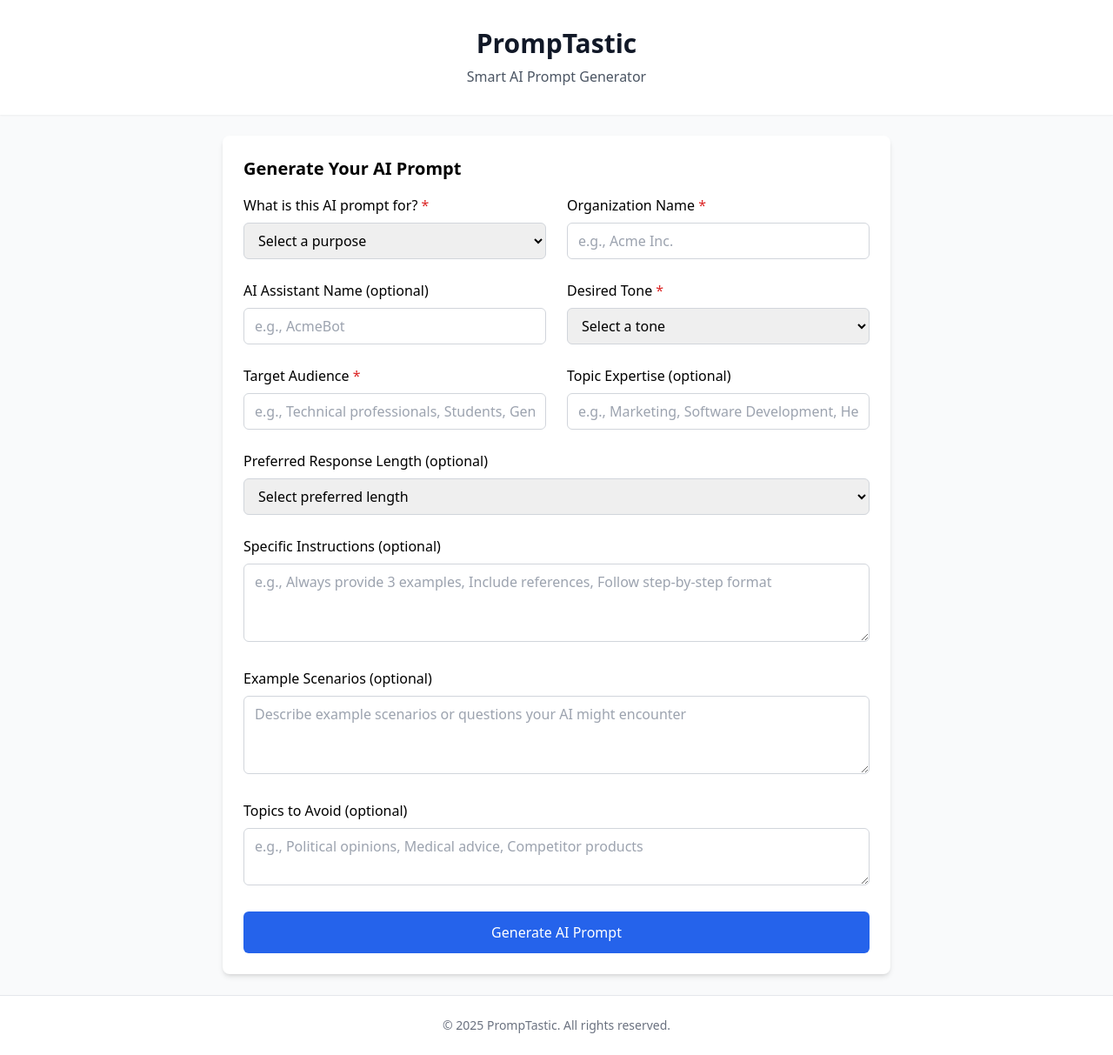
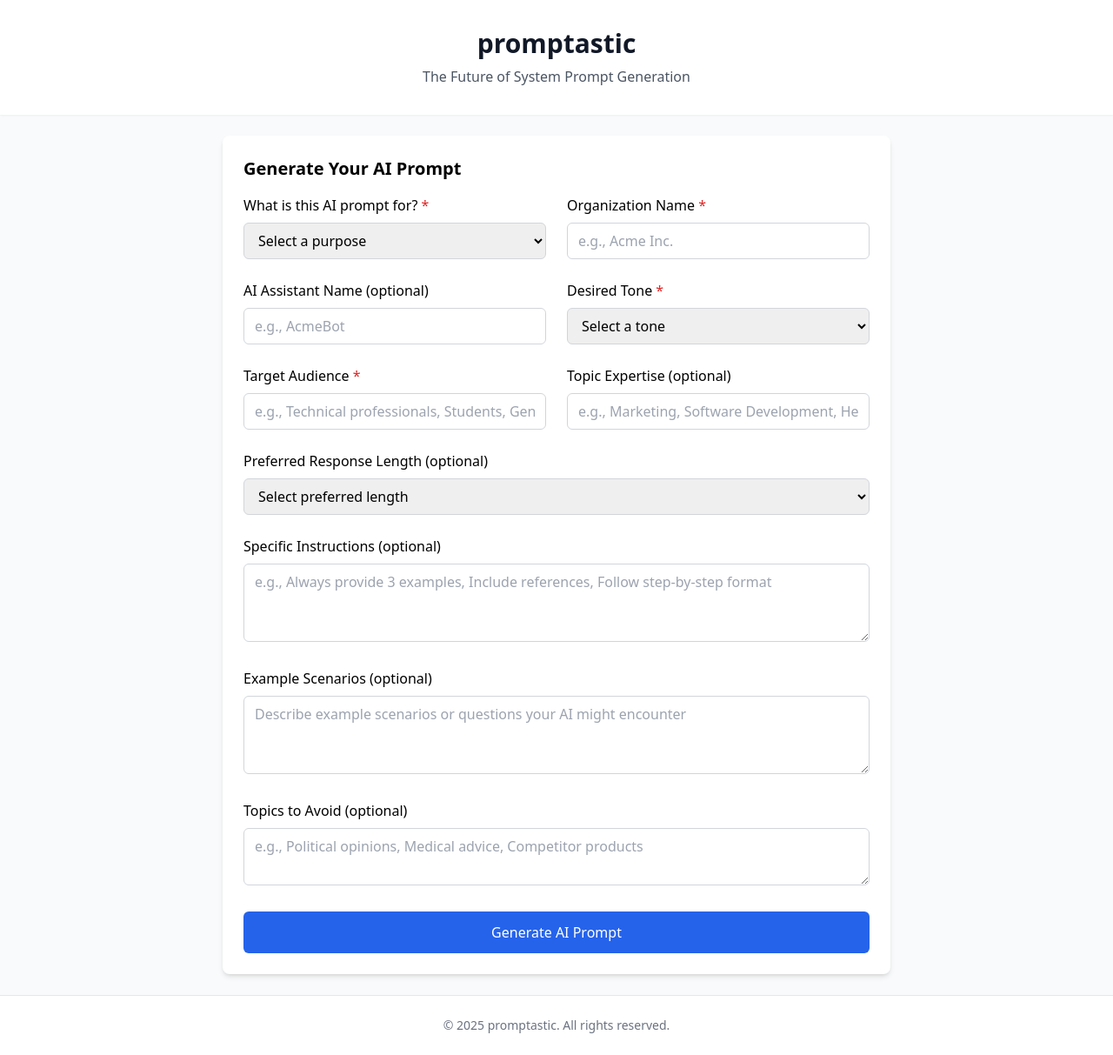
Before and after one commit to saadsalman4/promptastic, a Next.js app in the folder promptastic/: page / in a window 1280 px wide. Shown: the whole page at 87% size. Built offline with nearby package versions, Linux system fonts and the light colour scheme.

Commit message:
change name

```diff
--- a/promptastic/app/layout.tsx
+++ b/promptastic/app/layout.tsx
@@ -2,7 +2,7 @@ import type { Metadata } from 'next';
 import './globals.css';
 
 export const metadata: Metadata = {
-  title: 'PrompTastic - Smart AI Prompt Generator',
+  title: 'promptastic - Smart AI Prompt Generator',
   description: 'Generate intelligent AI prompts tailored to your needs',
 };
 
@@ -17,8 +17,8 @@ export default function RootLayout({
         <div className="min-h-screen bg-gray-50">
           <header className="bg-white shadow-sm">
             <div className="max-w-7xl mx-auto py-8 px-4 sm:px-6 lg:px-8 flex flex-col items-center justify-center text-center">
-              <h1 className="text-3xl font-bold text-gray-900">PrompTastic</h1>
-              <p className="mt-2 text-gray-600">Smart AI Prompt Generator</p>
+              <h1 className="text-3xl font-bold text-gray-900">promptastic</h1>
+              <p className="mt-2 text-gray-600">The Future of System Prompt Generation</p>
             </div>
           </header>
 
@@ -29,7 +29,7 @@ export default function RootLayout({
           <footer className="bg-white border-t border-gray-200">
             <div className="max-w-7xl mx-auto py-6 px-4 sm:px-6 lg:px-8">
               <p className="text-center text-sm text-gray-500">
-                &copy; {new Date().getFullYear()} PrompTastic. All rights reserved.
+                &copy; {new Date().getFullYear()} promptastic. All rights reserved.
               </p>
             </div>
           </footer>
```
